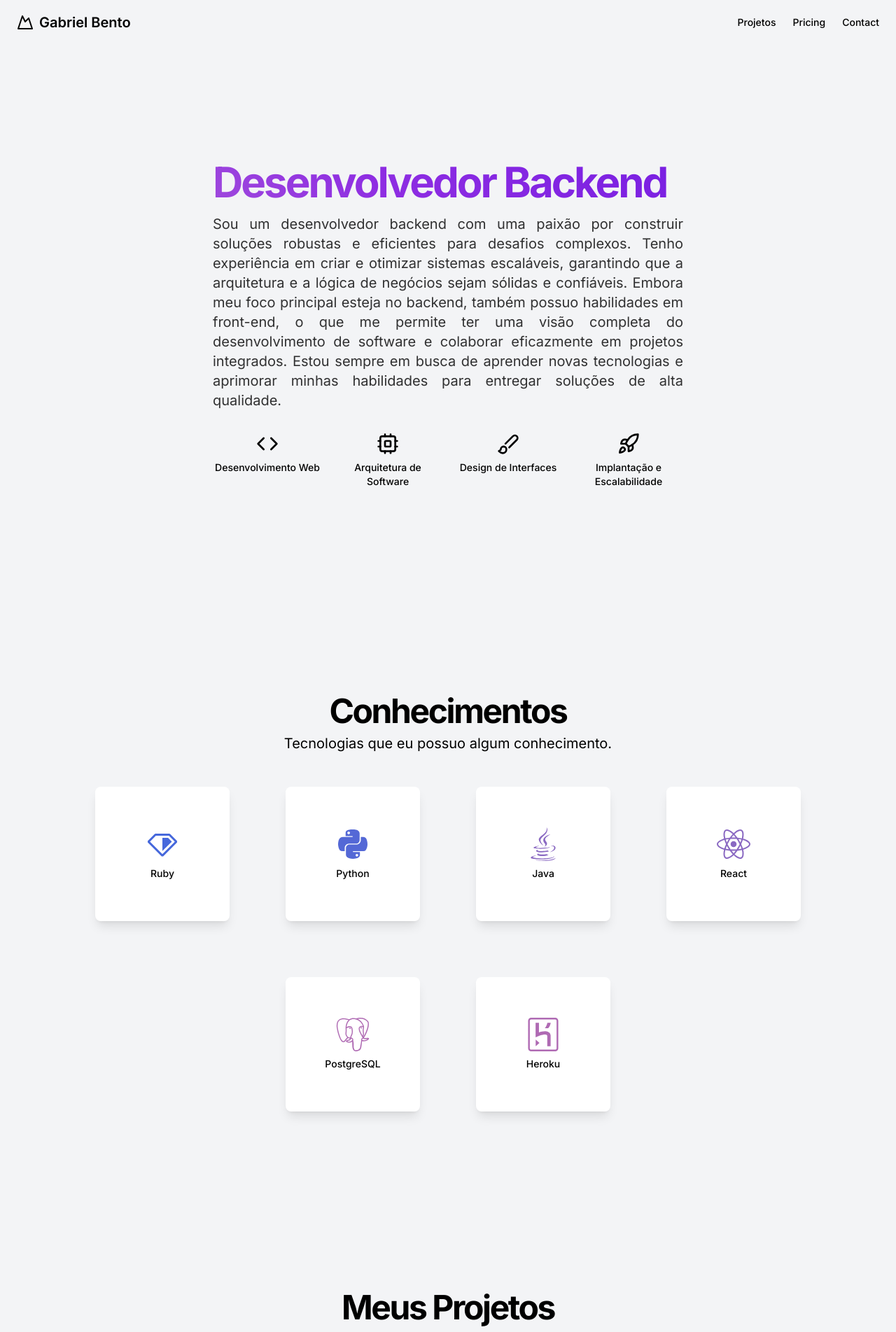
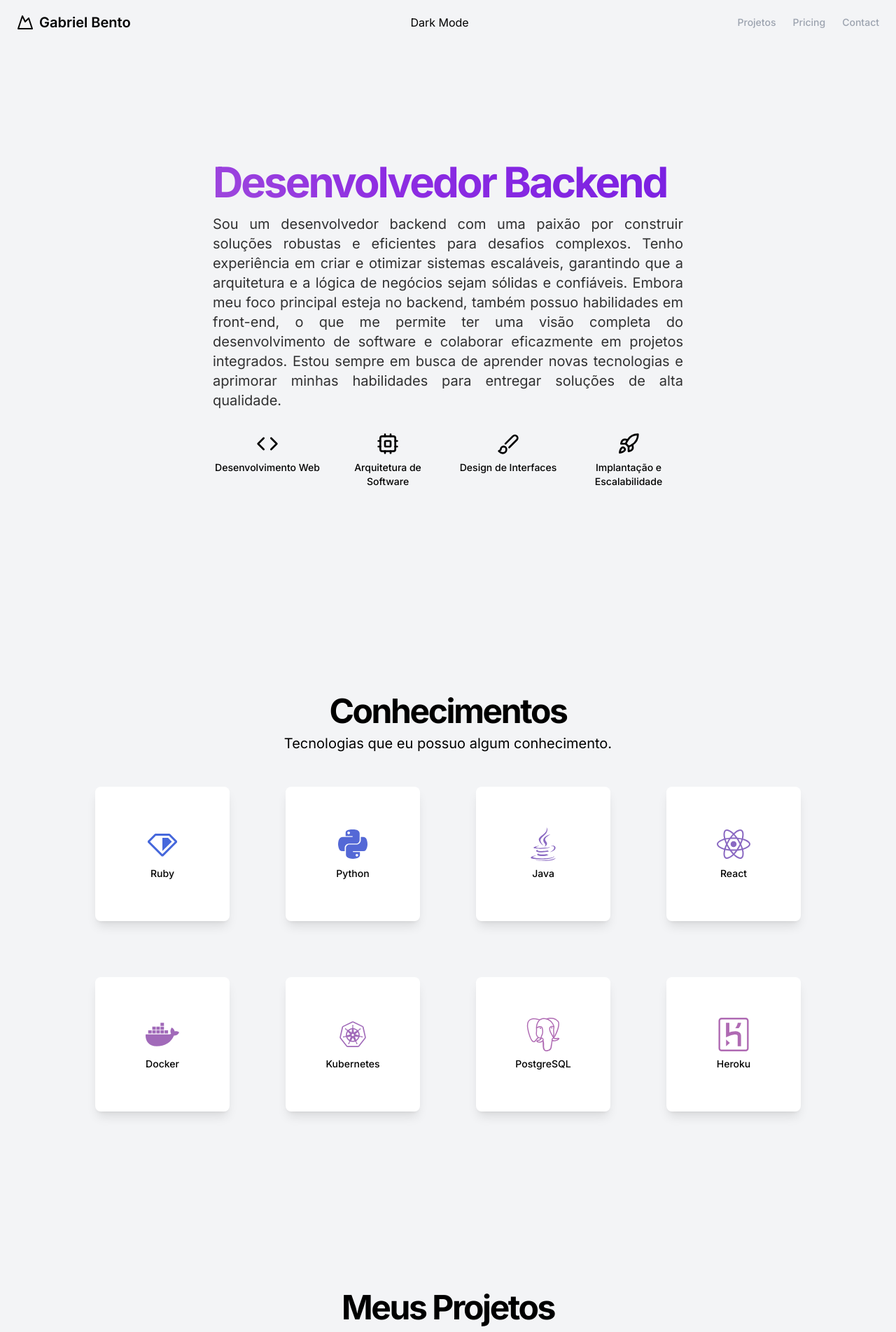
Before and after one commit to gabrielbentog/portfolio, a Next.js app: page / in a window 1280 px wide. Shown: the top 1903 px of the page at 70% size. Built offline with nearby package versions, Linux system fonts and the light colour scheme.

Commit message:
feat(DarkMode): creates a dark mode for application

```diff
--- a/src/app/components/KnowledgeSection/KnowledgeCard.tsx
+++ b/src/app/components/KnowledgeSection/KnowledgeCard.tsx
@@ -1,34 +1,34 @@
 "use client";
-import { FC, useState } from 'react';
+import React, { useState } from 'react';
 
-interface KnowledgeCardProps {
-  icon: JSX.Element;
-  name: string;
-  color: string;
-  description: string;
-}
-
-const KnowledgeCard: FC<KnowledgeCardProps> = ({ icon, name, color, description }) => {
+const KnowledgeCard: React.FC<{ icon: JSX.Element; name: string; color: string; description: string }> = ({ icon, name, color, description }) => {
   const [isHovered, setIsHovered] = useState(false);
 
   return (
-    <div
-      className="relative w-48 h-48 perspective-1000"
+    <div className="relative w-48 h-48 perspective-1000"
       onMouseEnter={() => setIsHovered(true)}
       onMouseLeave={() => setIsHovered(false)}
     >
       <div
-        className={`relative w-full h-full transform-style-preserve-3d transition-transform duration-500 ${isHovered ? 'rotate-y-180' : ''}`}
+        className={`relative w-full h-full transform-style-preserve-3d transition-transform duration-500 ${
+          isHovered ? 'rotate-y-180' : ''
+        }`}
       >
-        <div className={`absolute w-full h-full bg-white shadow-lg rounded-lg front face ${color}`}>
+        {/* Face da frente */}
+        <div className={"absolute w-full h-full shadow-lg rounded-lg front face bg-white dark:bg-gray-800 text-white"}>
           <div className="flex flex-col items-center justify-center h-full gap-2">
             {icon}
-            <span className="text-sm font-medium">{name}</span>
+            <span className={"text-sm font-medium text-black dark:text-white"}>
+              {name}
+            </span>
           </div>
         </div>
-        <div className="absolute w-full h-full bg-white shadow-lg rounded-lg back face">
+        {/* Face de trás */}
+        <div className="absolute w-full h-full shadow-lg rounded-lg back face bg-white dark:bg-gray-800 text-white ">
           <div className="flex items-center justify-center h-full p-4">
-            <p className="text-sm text-gray-700 text-center">{description}</p>
+            <p className="text-sm bg-white dark:bg-gray-800 text-black dark:text-white text-center">
+              {description}
+            </p>
           </div>
         </div>
       </div>
--- a/src/app/components/KnowledgeSection/KnowledgeSection.tsx
+++ b/src/app/components/KnowledgeSection/KnowledgeSection.tsx
@@ -1,7 +1,8 @@
 import { FC } from 'react';
-import { FaPython, FaReact, FaJava } from 'react-icons/fa';
+import { FaPython, FaReact, FaJava, FaDocker } from 'react-icons/fa';
 import { VscRuby } from 'react-icons/vsc';
 import { SiPostgresql, SiHeroku } from 'react-icons/si';
+import { AiOutlineKubernetes } from "react-icons/ai";
 import KnowledgeCard from './KnowledgeCard';
 
 const KnowledgeSection: FC = () => {
@@ -31,6 +32,18 @@ const KnowledgeSection: FC = () => {
       description: "Desenvolvo interfaces de usuário dinâmicas e responsivas com React."
     },
     {
+      name: "Docker",
+      icon: <FaDocker className="icon" style={{ '--i': 4 } as React.CSSProperties} />,
+      color: "hover:text-purple-700",
+      description: "Tenho experiência básica com Docker, incluindo a criação e gerenciamento de containers para ambientes de desenvolvimento e produção."
+    },
+    {
+      name: "Kubernetes",
+      icon: <AiOutlineKubernetes className="icon" style={{ '--i': 4 } as React.CSSProperties} />,
+      color: "hover:text-purple-700",
+      description: "Tenho experiência básica com Kubernetes, incluindo a configuração e gerenciamento de clusters, deploy de aplicações, e uso de serviços como pods, deployments e serviços. Familiarizado com o conceito de escalabilidade e gerenciamento de configuração em ambientes de produção."
+    },
+    {
       name: "PostgreSQL",
       icon: <SiPostgresql className="icon" style={{ '--i': 3 } as React.CSSProperties} />,
       color: "hover:text-blue-700",
@@ -45,7 +58,7 @@ const KnowledgeSection: FC = () => {
   ];
 
   return (
-    <section className="w-full py-12 md:py-24 lg:py-32 bg-gray-100">
+    <section className="w-full py-12 md:py-24 lg:py-32">
       <div className="container mx-auto px-4 md:px-6">
         <div className="max-w-2xl mx-auto text-center">
           <div className="space-y-2">
--- a/src/app/components/Navbar/Navbar.tsx
+++ b/src/app/components/Navbar/Navbar.tsx
@@ -1,11 +1,28 @@
 "use client";
-
-import React, { useState } from 'react';
+import React, { useState, useEffect } from 'react';
 
 const Navbar: React.FC = () => {
   const [isMenuOpen, setIsMenuOpen] = useState(false);
+  const [isDarkMode, setIsDarkMode] = useState(() =>
+    typeof window !== 'undefined' && window.localStorage.getItem('dark-mode') === 'true'
+  );
+
+  useEffect(() => {
+    if (isDarkMode) {
+      document.documentElement.classList.add('dark');
+    } else {
+      document.documentElement.classList.remove('dark');
+    }
+  }, [isDarkMode]);
 
   const toggleMenu = () => setIsMenuOpen(!isMenuOpen);
+  const toggleDarkMode = () => {
+    setIsDarkMode(prevMode => {
+      const newMode = !prevMode;
+      window.localStorage.setItem('dark-mode', newMode.toString());
+      return newMode;
+    });
+  };
 
   return (
     <header className="bg-gray-100 sticky top-0 z-50 w-full">
@@ -46,18 +63,24 @@ const Navbar: React.FC = () => {
             <path d="M4 6h16M4 12h16m-7 6h7"></path>
           </svg>
         </button>
-        <nav className={`hidden md:flex gap-6 text-sm font-medium text-grey-400 hover:text-grey-400`}>
-          <a href="#" className="hover:text-grey-400">Projetos</a>
-          <a href="#" className="hover:text-grey-400">Pricing</a>
-          <a href="#" className="hover:text-grey-400">Contact</a>
+        <button
+          className="ml-4 p-2 text-black"
+          onClick={toggleDarkMode}
+        >
+          {isDarkMode ? 'Light Mode' : 'Dark Mode'}
+        </button>
+        <nav className={`hidden md:flex gap-6 text-sm font-medium text-gray-400 hover:text-gray-600`}>
+          <a href="#" className="hover:text-gray-600">Projetos</a>
+          <a href="#" className="hover:text-gray-600">Pricing</a>
+          <a href="#" className="hover:text-gray-600">Contact</a>
         </nav>
       </div>
       {/* Mobile Menu */}
       <div className={`md:hidden ${isMenuOpen ? 'block' : 'hidden'} bg-black p-4`}>
         <nav className="flex flex-col gap-4 text-sm font-medium text-gray-400">
-          <a href="#" className="hover:text-grey-400">Projetos</a>
-          <a href="#" className="hover:text-grey-400">Pricing</a>
-          <a href="#" className="hover:text-grey-400">Contact</a>
+          <a href="#" className="hover:text-gray-600">Projetos</a>
+          <a href="#" className="hover:text-gray-600">Pricing</a>
+          <a href="#" className="hover:text-gray-600">Contact</a>
         </nav>
       </div>
     </header>
--- a/src/app/components/Projects/ProjectsSection.tsx
+++ b/src/app/components/Projects/ProjectsSection.tsx
@@ -29,7 +29,7 @@ const ProjectsSection: React.FC = () => {
   ];
 
   return (
-    <section className="w-full py-12 md:py-24 lg:py-32 bg-gray-100">
+    <section className="w-full py-12 md:py-24 lg:py-32">
       <div className="container mx-auto px-4 md:px-6">
         <div className="max-w-2xl mx-auto text-center">
           <div className="space-y-2">
--- a/src/app/globals.css
+++ b/src/app/globals.css
@@ -18,7 +18,8 @@
 
 body {
   color: rgb(var(--foreground-rgb));
-  background: white;
+  background: rgb(var(--background-start-rgb));
+  transition: background-color 0.3s, color 0.3s;
 }
 
 @layer utilities {
@@ -94,30 +95,22 @@ body {
 
 @keyframes gradientShift {
   0% {
-    color: #4568dc; /* Cor inicial */
-    background: linear-gradient(
-      45deg,
-      #4568dc,
-      #b06ab3
-    ); /* Gradiente inicial */
+    color: #4568dc;
+    background: linear-gradient(45deg, #4568dc, #b06ab3);
     background-clip: text;
     -webkit-background-clip: text;
     -webkit-text-fill-color: transparent;
   }
   50% {
-    color: #b06ab3; /* Cor intermediária */
-    background: linear-gradient(
-      45deg,
-      #b06ab3,
-      #4568dc
-    ); /* Gradiente intermediário */
+    color: #b06ab3;
+    background: linear-gradient(45deg, #b06ab3, #4568dc);
     background-clip: text;
     -webkit-background-clip: text;
     -webkit-text-fill-color: transparent;
   }
   100% {
-    color: #4568dc; /* Cor final */
-    background: linear-gradient(45deg, #4568dc, #b06ab3); /* Gradiente final */
+    color: #4568dc;
+    background: linear-gradient(45deg, #4568dc, #b06ab3);
     background-clip: text;
     -webkit-background-clip: text;
     -webkit-text-fill-color: transparent;
@@ -126,19 +119,19 @@ body {
 
 .icon-container {
   display: flex;
-  gap: 16px; /* Espaçamento entre os cards */
+  gap: 16px;
 }
 
 .icon {
-  font-size: 3rem; /* Tamanho do ícone */
-  animation: gradientShift 3s infinite; /* Animação de gradiente */
-  animation-delay: calc(0s + (0.5s * var(--i))); /* Sequência de animação */
+  font-size: 3rem;
+  animation: gradientShift 3s infinite;
+  animation-delay: calc(0s + (0.5s * var(--i)));
 }
 
 body {
-  @apply bg-gray-100 text-black; /* Estilos padrão para o modo claro */
+  @apply bg-gray-100 text-black;
 }
 
 .dark body {
-  @apply bg-dark-bg text-dark-text; /* Estilos para o modo escuro */
+  @apply bg-gray-900 text-white;
 }
--- a/tailwind.config.ts
+++ b/tailwind.config.ts
@@ -29,9 +29,8 @@ const config: Config = {
         'hidden': 'hidden',
       },
       colors: {
-        // Adicione ou customize cores para o tema escuro
-        'dark-bg': '#1a202c',
-        'dark-text': '#f7fafc',
+        'dark-bg': '#121212',
+        'dark-text': '#e0e0e0',
       },
     },
   },
```
